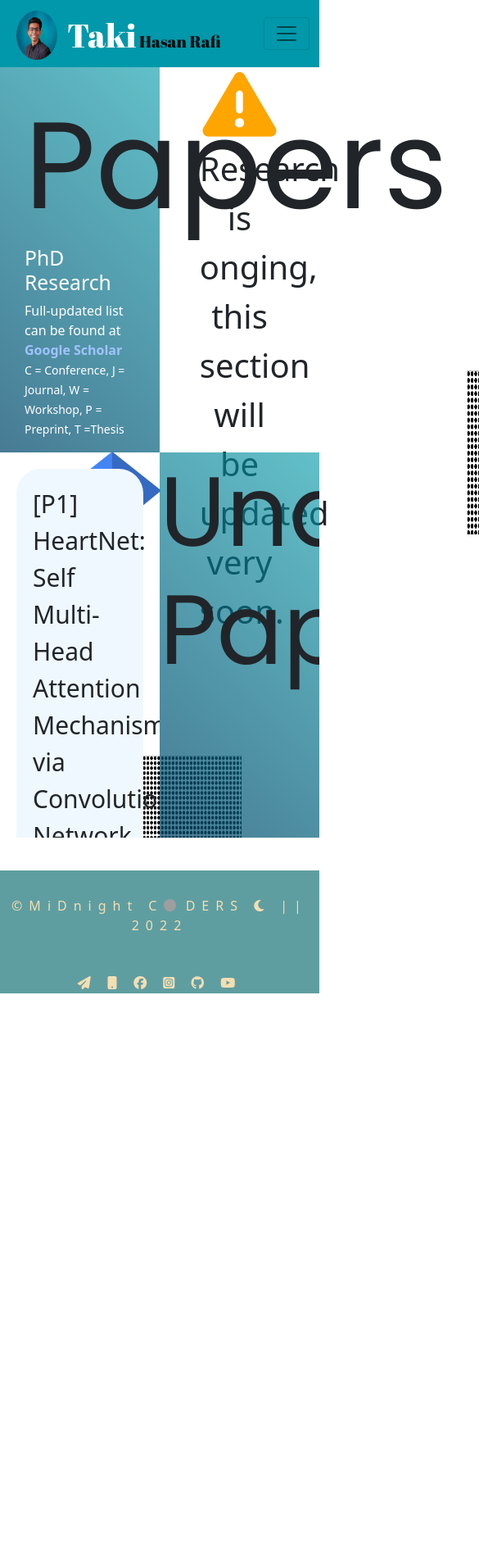
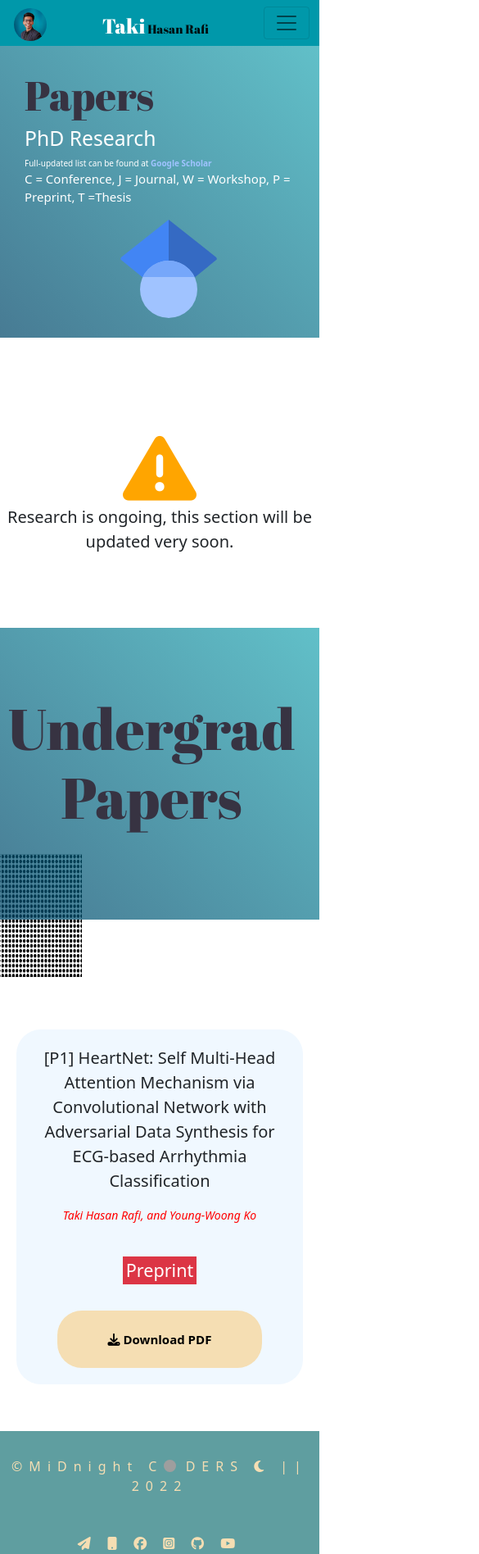
Before and after one commit to AnindyaBaul/taki, a plain HTML site: page papers/papers.html in a window 390 px wide. Shown: the top 1896 px of the page at 82% size, 585 px wide, since content can reach past the window. Before the commit the page ends 1212 px from the top, so only its background shows below. Drawn offline with nearby package versions, Linux system fonts and the light colour scheme; grey boxes are pictures that could not be loaded.

Commit message:
prototype

```diff
--- a/papers/papers.css
+++ b/papers/papers.css
@@ -326,3 +326,142 @@ color: white;
         top: 30px;
 
     }
+
+
+    /* small devices */
+
+
+    @media only screen and (max-width: 688px) {
+
+nav{
+    height: 56px;
+}
+
+
+header{
+    flex-direction: column;
+}
+.hc-1{
+    width: 100%;
+}
+
+.paper-text h1{
+    font-size: 50px;
+    color: #373342;
+    font-family: 'Abril Fatface', cursive;
+}
+.paper-text small{
+    font-size: 15px;
+}
+.paper-text p{
+font-size: 10px;
+}
+.taki-hasan img{
+    position:relative;
+bottom: 15px;
+left: 5px;
+height: 40px;
+width: 40px;
+
+    }
+.taki-hasan{
+    height: 40px;
+    margin-left:0px;
+ font-size: 15px!important;
+}
+.taki-hasan span{
+ font-size: 25px!important;
+ margin-left: 70px;
+}
+.dotted-bg{
+    display: none;
+}
+.header2{
+    flex-direction: column;
+}
+
+.paper-text2{
+    padding-top: 80px;
+    height: 100px;
+}
+.paper-text2 h1{
+    font-size: 70px;
+    color: #373342;
+    font-family: 'Abril Fatface', cursive;
+    text-align: center;
+
+}
+.hc-2 {
+ width: 100%;
+
+   }
+.hc-2 p{
+ width: 100%;
+ height: 100%;
+ font-size: 20px;
+ margin-bottom: 90px;
+
+   }
+
+.down{
+    width: 100%;
+}
+.dotted-bg2{
+top: -80px;
+}
+.bg-item-1{
+    height:356px;
+}
+.up-box p{
+    font-size:20px;
+    text-align:center;
+}
+.up-box h4{
+    display: block!important;
+margin-inline:auto;
+width: fit-content;
+}
+#v-btn{
+    font-size:15px;
+    height: 70px;
+}
+#v-btn i{
+    font-size:15px;
+
+}
+.db-pdf{
+    font-size:15px;
+    height: 70px !important;
+margin: auto;
+}
+.db-pdf i{
+    font-size: 15px;
+}
+.up-box small{
+  margin: auto;
+  display: block!important;
+  text-align: center;
+}
+.down::-webkit-scrollbar{
+    width: 5px;
+}
+.tdot-bg{
+    background-color: #0098AA;
+   padding: 20px;
+   border-radius:0 0 25px 25px;
+
+}
+
+
+
+
+
+
+
+}
+
+
+
+
+
+      }
--- a/papers/papers.html
+++ b/papers/papers.html
@@ -35,7 +35,7 @@
                 aria-controls="navbarNavDropdown" aria-expanded="false" aria-label="Toggle navigation">
                 <span class="navbar-toggler-icon"></span>
             </button>
-            <div class="collapse navbar-collapse" id="navbarNavDropdown">
+            <div class="collapse navbar-collapse tdot-bg" id="navbarNavDropdown">
                 <ul class="navbar-nav ms-auto custom-ul  ">
 
                     <li class="nav-item mt-2">
@@ -45,7 +45,7 @@
                         <a class="nav-link" href="#">Papers</a>
                     </li>
                     <li class="nav-item mt-2">
-                        <a class="nav-link" href="#">Projects</a>
+                        <a class="nav-link" href="../projects/projects.html">Projects</a>
                     </li>
                     <li class="nav-item">
                         <button onclick="downloadCv()" class="cv-btn">Download CV</button>
@@ -88,7 +88,7 @@
             <p>
                 <i class="fa-solid fa-triangle-exclamation"></i>
                 <br>
-                Research is onging, this section will be updated very soon.
+                Research is ongoing, this section will be updated very soon.
 
             </p>
 
@@ -102,9 +102,6 @@
                         Undergrad Papers
                     </h1>
 
-                    <div class="Google-Scholar">
-
-                    </div>
 
                 </div>
 
--- a/style.css
+++ b/style.css
@@ -955,6 +955,10 @@ footer {
 .ic-mobile-cont{
     display: block;
 }
+.tdot-bg{
+    padding: 20px;
+    border-radius:0 0 25px 25px;
+}
 
 
 
```
Also changed, not shown: index.html (+1 -1 lines), projects/projects.html (+3 -3 lines).
